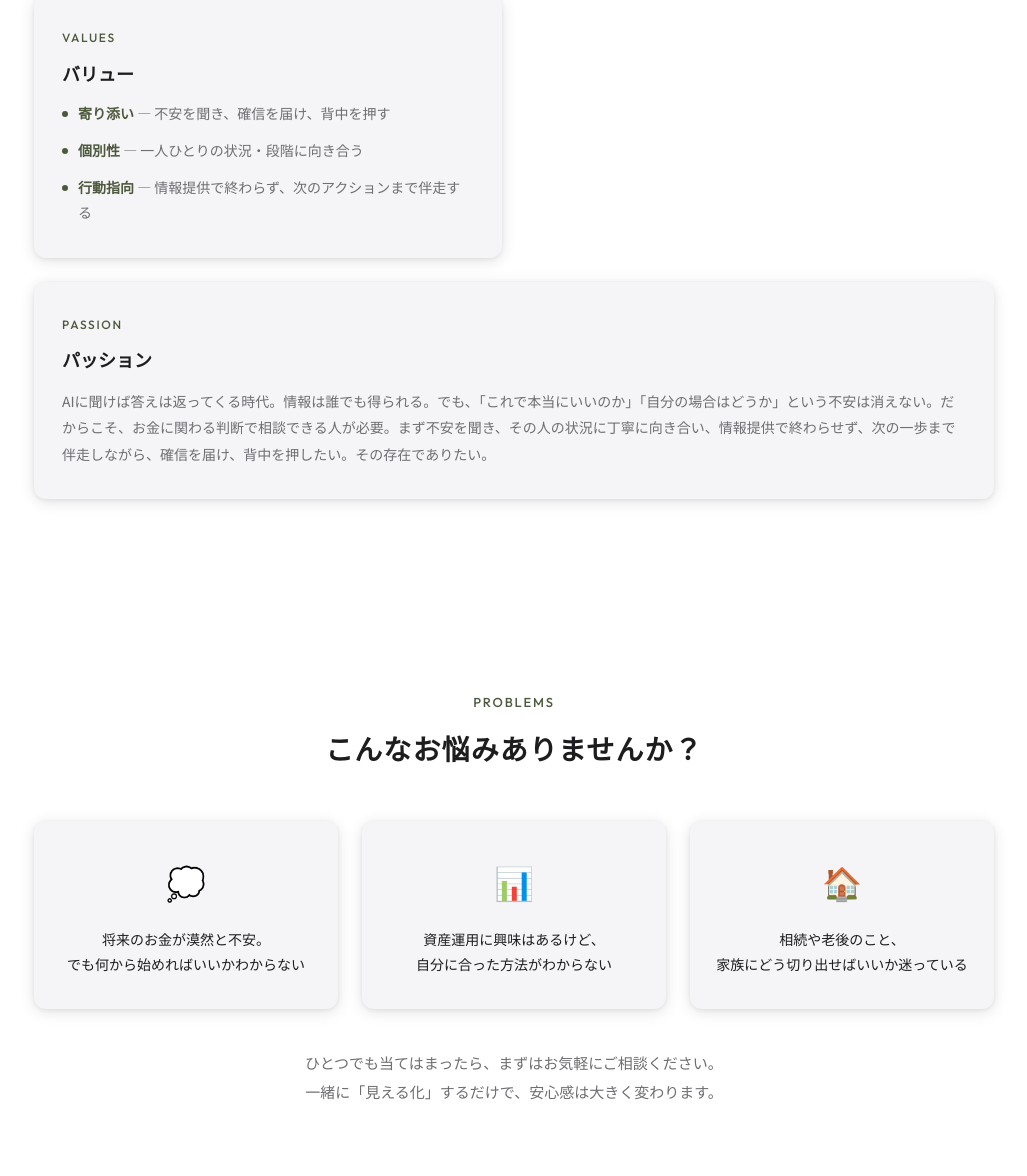
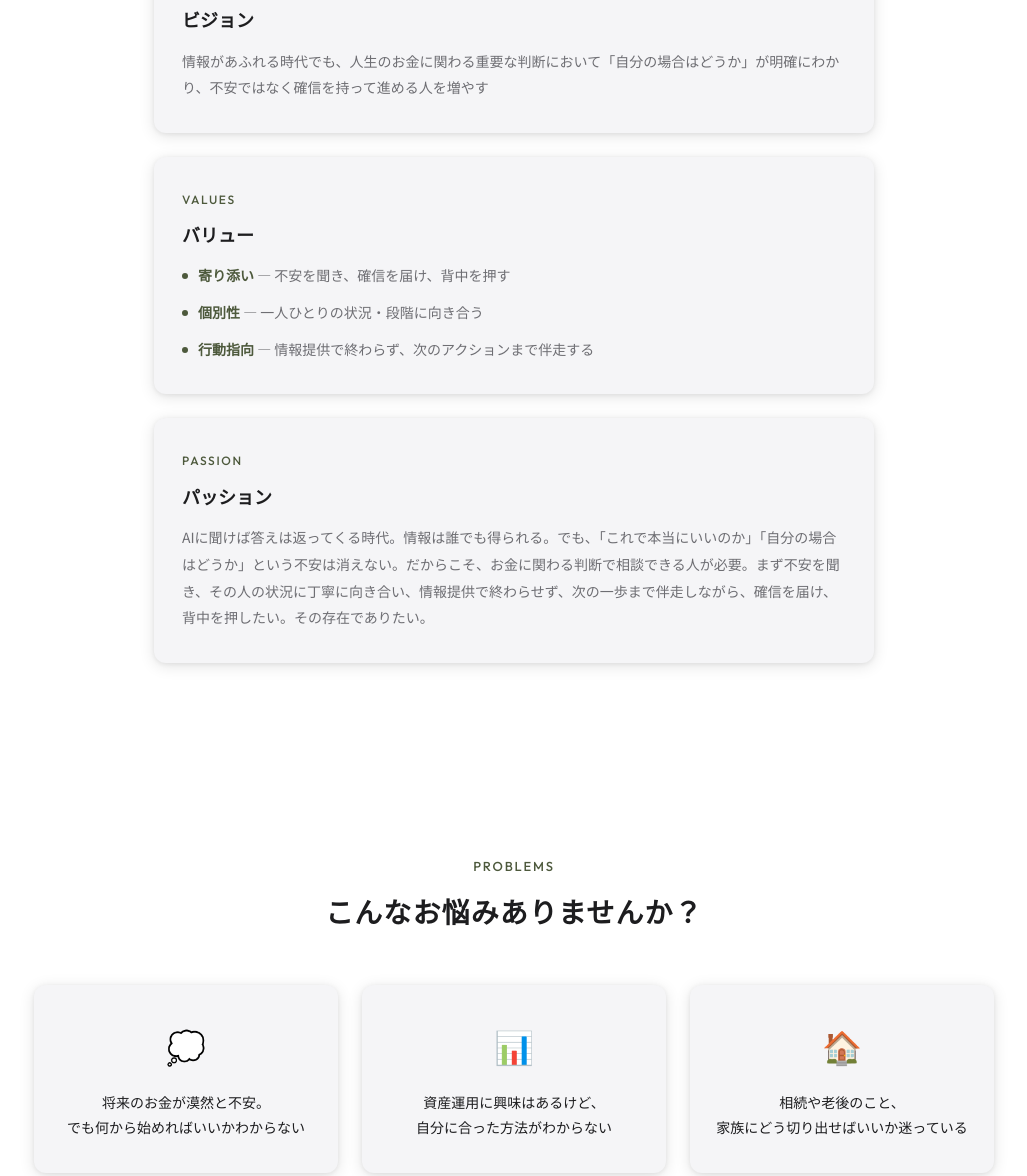
Before and after one commit to meowmeow299-cloud/meowmeow-fp-hp, a plain HTML site: page index.html in a window 1280 px wide. Shown: the part 1613-2789 px from the top of the page, without its empty margins (126-1153 px from the left). Drawn offline with nearby package versions, Linux system fonts and the light colour scheme.

Commit message:
Update copyright to 2026, change Philosophy to vertical layout
Co-Authored-By: Claude Opus 4.6 <noreply@anthropic.com>

```diff
--- a/index.html
+++ b/index.html
@@ -416,7 +416,7 @@
           <li><a href="#contact">Contact</a></li>
         </ul>
       </nav>
-      <p class="footer__copy"><span class="mono">&copy; 2025</span> meowmeow_FP</p>
+      <p class="footer__copy"><span class="mono">&copy; 2026</span> meowmeow_FP</p>
     </div>
   </footer>
 
--- a/style.css
+++ b/style.css
@@ -297,9 +297,11 @@ ul {
 
 /* --- Philosophy --- */
 .philosophy__grid {
-  display: grid;
-  grid-template-columns: repeat(2, 1fr);
+  display: flex;
+  flex-direction: column;
   gap: 24px;
+  max-width: 720px;
+  margin: 0 auto;
 }
 
 .philosophy__card {
@@ -307,10 +309,6 @@ ul {
   border-radius: var(--radius);
   padding: 32px 28px;
   box-shadow: var(--shadow);
-}
-
-.philosophy__card--wide {
-  grid-column: 1 / -1;
 }
 
 .philosophy__label {
```
